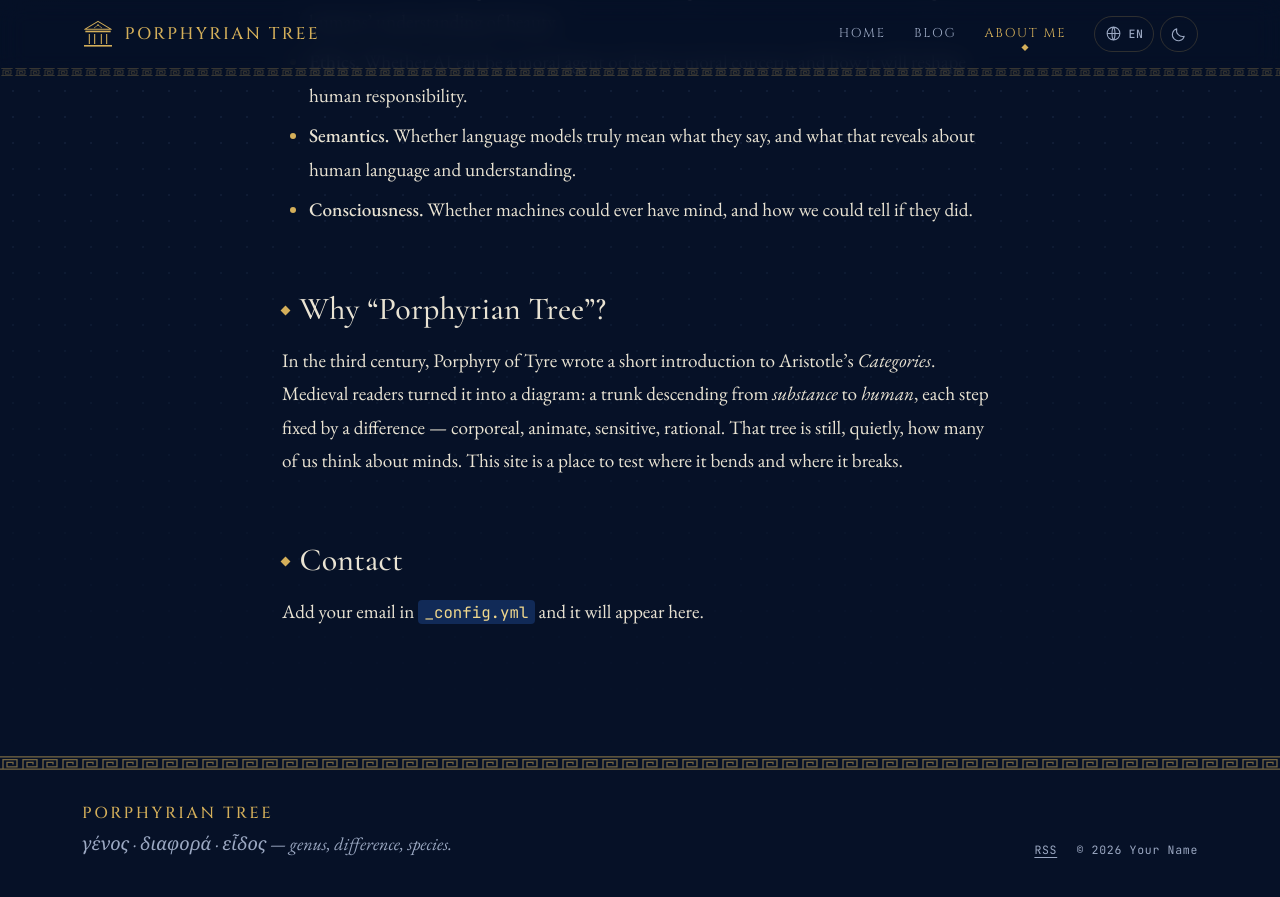
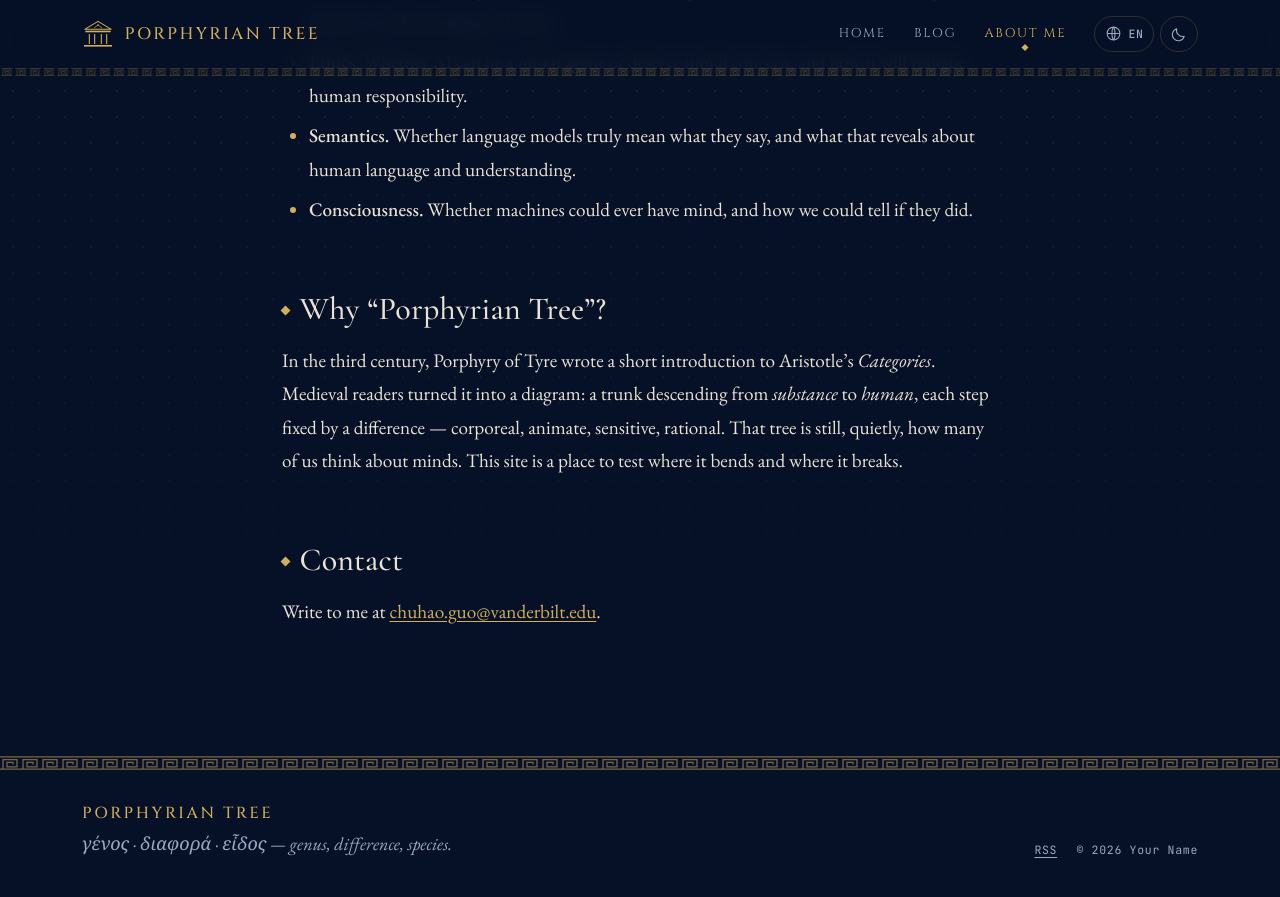
Before and after one commit to chuhaoguo/chuhaoguo.github.io, a Jekyll site: the page built from about.md, in a window 1280 px wide and 900 px high, scrolled down 767 px. Shown: the top 897 px of the window. Built offline with Jekyll 4.4.1, drawn with Linux system fonts in a browser that asks for light colours.

Commit message:
Update tagline and author email in config

```diff
--- a/_config.yml
+++ b/_config.yml
@@ -3,7 +3,7 @@
 #  Edit the values below; the whole site updates.
 # ─────────────────────────────────────────────
 title: Porphyrian Tree
-tagline: Notes on minds, machines, and the categories we divide them by
+tagline: Old categories, new minds.
 description: >-
   A research journal on the philosophy of artificial intelligence —
   mind, meaning, agency, and the old taxonomies that new machines unsettle.
@@ -14,7 +14,7 @@
   name: "Your Name"            # ← change me
   role: "Researcher in the Philosophy of AI"
   affiliation: ""              # e.g. "Department of Philosophy, …"
-  email: ""                    # optional; shown on About page if set
+  email: "chuhao.guo@vanderbilt.edu"                    # optional; shown on About page if set
   links:                       # optional; delete any you don't use
     - { label: "Google Scholar", url: "" }
     - { label: "PhilPapers",     url: "" }
```
